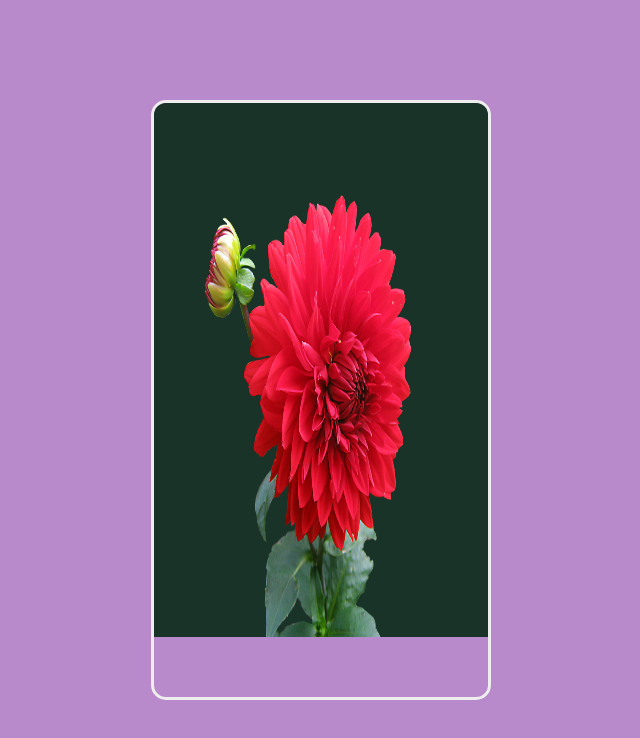
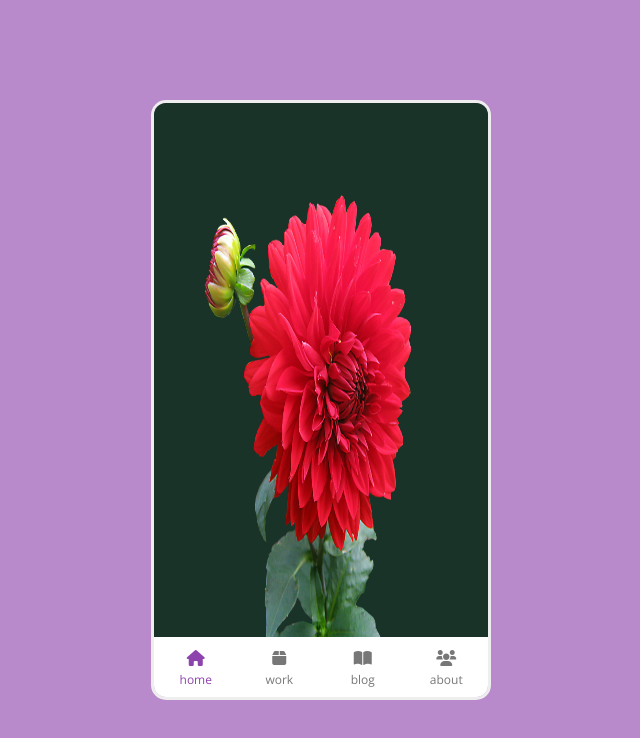
Before and after one commit to Archanach707/Mobile-Tab-Navigation, a plain HTML site: page index.html in a window 1280 px wide. Shown: the whole page, without its empty margins (319-959 px from the left). Drawn offline with nearby package versions, Linux system fonts and the light colour scheme.

Commit message:
complete applying css property

```diff
--- a/assets/style.css
+++ b/assets/style.css
@@ -37,7 +37,7 @@ body {
   opacity: 1;
 }
 
-.nav {
+nav {
   position: absolute;
   bottom: 0;
   left: 0;
@@ -49,4 +49,25 @@ nav ul {
   background-color: #fff;
   display: flex;
   list-style-type: none;
+  padding: 0;
+  margin: 0;
+  height: 60px;
 }
+
+nav li {
+  color: #777;
+  cursor: pointer;
+  flex: 1;
+  padding: 10px;
+  text-align: center;
+}
+
+nav ul li p {
+  font-size: 12px;
+  margin: 2px 0;
+}
+
+nav ul li:hover,
+nav ul li.active {
+  color: #8e44ad;
+}
--- a/index.html
+++ b/index.html
@@ -20,7 +20,7 @@
 
     <nav>
       <ul>
-        <li>
+        <li class="active">
           <i class="fas fa-home"></i>
           <p>home</p>
         </li>
```
